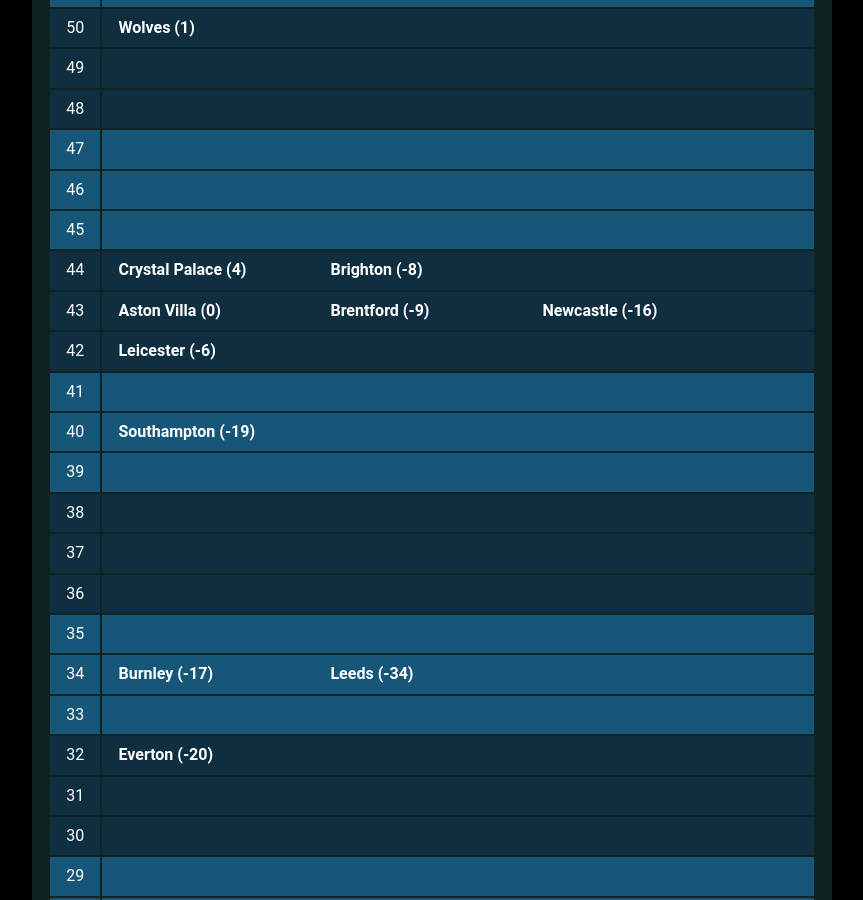
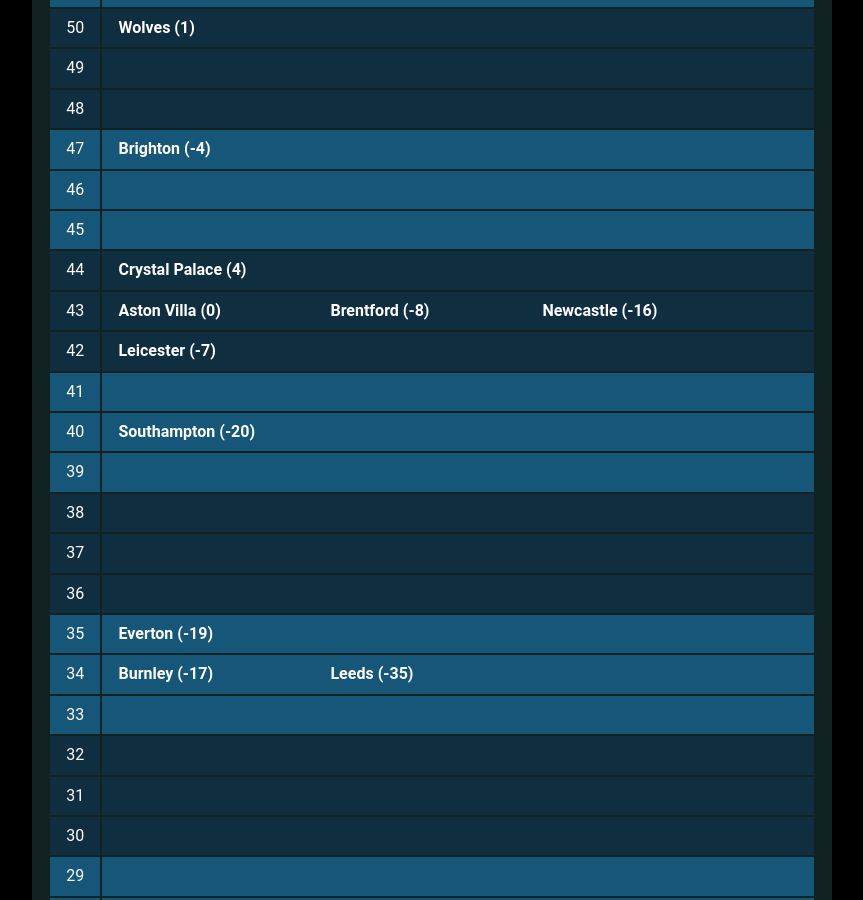
Before and after one commit to muru/muru.github.io, a Jekyll site: the page built from resources.md, in a window 1280 px wide and 900 px high, scrolled down 2810 px. Shown: the whole window, without its empty margins (208-1071 px from the left). Built offline with Jekyll 4.4.1, drawn with Linux system fonts in a browser that asks for light colours; some web fonts are replaced; some of the changed text lies outside the part shown.

Commit message:
updated cann-table: Mon  9 May 00:04:21 JST 2022

```diff
--- a/cann-table.html
+++ b/cann-table.html
@@ -3,13 +3,13 @@
 	<tr class="cann-row-1">
 		<td class="cann-point"> 83 </td>
 		<td class="cann-clubs">
+			<span class="club-name"> Liverpool (64) </span>
 			<span class="club-name"> Man City (63) </span>
 		</td>
  	</tr>
 	<tr class="cann-row-1">
 		<td class="cann-point"> 82 </td>
 		<td class="cann-clubs">
-			<span class="club-name"> Liverpool (64) </span>
 		</td>
  	</tr>
 	<tr class="cann-row-1">
@@ -91,6 +91,7 @@
 	<tr class="cann-row-2">
 		<td class="cann-point"> 66 </td>
 		<td class="cann-clubs">
+			<span class="club-name"> Arsenal (14) </span>
 		</td>
  	</tr>
 	<tr class="cann-row-1">
@@ -106,18 +107,17 @@
 	<tr class="cann-row-1">
 		<td class="cann-point"> 63 </td>
 		<td class="cann-clubs">
-			<span class="club-name"> Arsenal (13) </span>
 		</td>
  	</tr>
 	<tr class="cann-row-2">
 		<td class="cann-point"> 62 </td>
 		<td class="cann-clubs">
+			<span class="club-name"> Tottenham (20) </span>
 		</td>
  	</tr>
 	<tr class="cann-row-2">
 		<td class="cann-point"> 61 </td>
 		<td class="cann-clubs">
-			<span class="club-name"> Tottenham (20) </span>
 		</td>
  	</tr>
 	<tr class="cann-row-2">
@@ -133,7 +133,7 @@
 	<tr class="cann-row-1">
 		<td class="cann-point"> 58 </td>
 		<td class="cann-clubs">
-			<span class="club-name"> Man Utd (5) </span>
+			<span class="club-name"> Man Utd (1) </span>
 		</td>
  	</tr>
 	<tr class="cann-row-1">
@@ -149,6 +149,7 @@
 	<tr class="cann-row-2">
 		<td class="cann-point"> 55 </td>
 		<td class="cann-clubs">
+			<span class="club-name"> West Ham (11) </span>
 		</td>
  	</tr>
 	<tr class="cann-row-2">
@@ -164,7 +165,6 @@
 	<tr class="cann-row-1">
 		<td class="cann-point"> 52 </td>
 		<td class="cann-clubs">
-			<span class="club-name"> West Ham (7) </span>
 		</td>
  	</tr>
 	<tr class="cann-row-1">
@@ -191,6 +191,7 @@
 	<tr class="cann-row-1">
 		<td class="cann-point"> 47 </td>
 		<td class="cann-clubs">
+			<span class="club-name"> Brighton (-4) </span>
 		</td>
  	</tr>
 	<tr class="cann-row-1">
@@ -207,21 +208,20 @@
 		<td class="cann-point"> 44 </td>
 		<td class="cann-clubs">
 			<span class="club-name"> Crystal Palace (4) </span>
-			<span class="club-name"> Brighton (-8) </span>
 		</td>
  	</tr>
 	<tr class="cann-row-2">
 		<td class="cann-point"> 43 </td>
 		<td class="cann-clubs">
 			<span class="club-name"> Aston Villa (0) </span>
-			<span class="club-name"> Brentford (-9) </span>
+			<span class="club-name"> Brentford (-8) </span>
 			<span class="club-name"> Newcastle (-16) </span>
 		</td>
  	</tr>
 	<tr class="cann-row-2">
 		<td class="cann-point"> 42 </td>
 		<td class="cann-clubs">
-			<span class="club-name"> Leicester (-6) </span>
+			<span class="club-name"> Leicester (-7) </span>
 		</td>
  	</tr>
 	<tr class="cann-row-1">
@@ -232,7 +232,7 @@
 	<tr class="cann-row-1">
 		<td class="cann-point"> 40 </td>
 		<td class="cann-clubs">
-			<span class="club-name"> Southampton (-19) </span>
+			<span class="club-name"> Southampton (-20) </span>
 		</td>
  	</tr>
 	<tr class="cann-row-1">
@@ -258,13 +258,14 @@
 	<tr class="cann-row-1">
 		<td class="cann-point"> 35 </td>
 		<td class="cann-clubs">
+			<span class="club-name"> Everton (-19) </span>
 		</td>
  	</tr>
 	<tr class="cann-row-1">
 		<td class="cann-point"> 34 </td>
 		<td class="cann-clubs">
 			<span class="club-name"> Burnley (-17) </span>
-			<span class="club-name"> Leeds (-34) </span>
+			<span class="club-name"> Leeds (-35) </span>
 		</td>
  	</tr>
 	<tr class="cann-row-1">
@@ -275,7 +276,6 @@
 	<tr class="cann-row-2">
 		<td class="cann-point"> 32 </td>
 		<td class="cann-clubs">
-			<span class="club-name"> Everton (-20) </span>
 		</td>
  	</tr>
 	<tr class="cann-row-2">
@@ -332,8 +332,8 @@
 	<tr class="cann-row-1">
 		<td class="cann-point"> 21 </td>
 		<td class="cann-clubs">
-			<span class="club-name"> Norwich (-49) </span>
+			<span class="club-name"> Norwich (-53) </span>
 		</td>
  	</tr>
 </table>
-<span id="cann-gen-note"> Generated on  Sunday, 08 May 2022 at 00:01 JST. </span>
+<span id="cann-gen-note"> Generated on  Monday, 09 May 2022 at 00:04 JST. </span>
```
